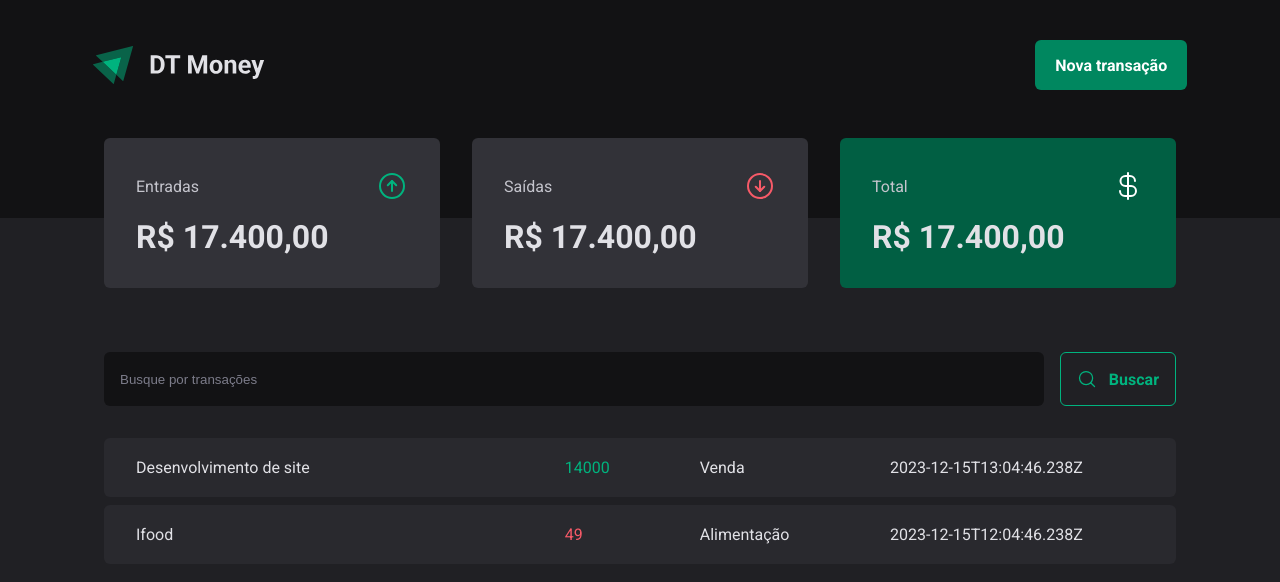
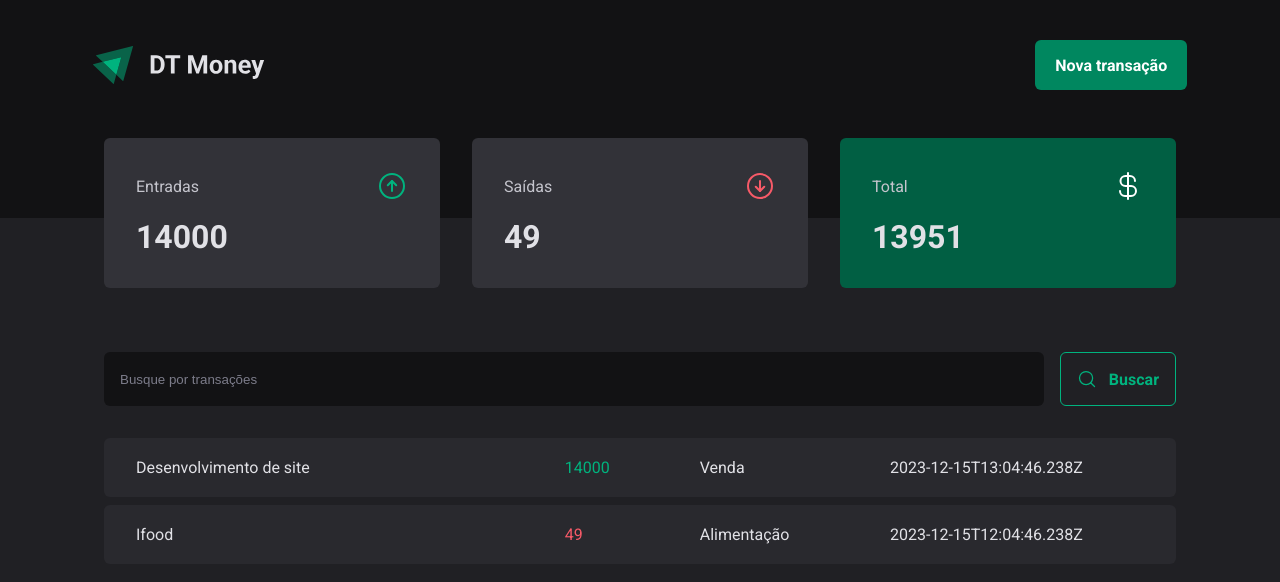
Before and after one commit to carlospio/dt-money, a React (Vite) app: page / in a window 1280 px wide. Shown: the top 582 px of the page. Built offline with nearby package versions, Linux system fonts and the light colour scheme; data requests are answered from the project's data file.

Commit message:
Conexão com a API - Calculando resumo de transações

```diff
--- a/src/components/Summary/index.tsx
+++ b/src/components/Summary/index.tsx
@@ -7,6 +7,25 @@ export function Summary() {
 
   const {transactions} = useContext(TransactionsContext)
 
+  const summary = transactions.reduce(
+    (acc, transaction) => {
+        if(transaction.type == 'income'){
+            acc.income += transaction.price;
+            acc.total += transaction.price;
+        }else{
+            acc.outcome += transaction.price;
+            acc.total -= transaction.price;
+        }
+
+        return acc
+    },
+    {
+        income: 0,
+        outcome: 0,
+        total:0
+    }
+)
+
   return (
     <SummaryContainer>
       <SummaryCard>
@@ -15,7 +34,7 @@ export function Summary() {
           <ArrowCircleUp size={32} color="#00b37e" />
         </header>
 
-        <strong>R$ 17.400,00</strong>
+        <strong>{summary.income}</strong>
       </SummaryCard>
 
       <SummaryCard>
@@ -24,7 +43,7 @@ export function Summary() {
           <ArrowCircleDown size={32} color="#f75a68" />
         </header>
 
-        <strong>R$ 17.400,00</strong>
+        <strong>{summary.outcome}</strong>
       </SummaryCard>
 
       <SummaryCard variant="green">
@@ -33,7 +52,7 @@ export function Summary() {
           <CurrencyDollar size={32} color="#fff" />
         </header>
 
-        <strong>R$ 17.400,00</strong>
+        <strong>{summary.total}</strong>
       </SummaryCard>
     </SummaryContainer>
   );
--- a/src/pages/Transactions/index.tsx
+++ b/src/pages/Transactions/index.tsx
@@ -8,6 +8,8 @@ import { TransactionsContext } from "../../contexts/TransactionsContext";
 export function Transactions() {
 
     const {transactions} = useContext(TransactionsContext)
+
+
 
     return (
         <div>
```
